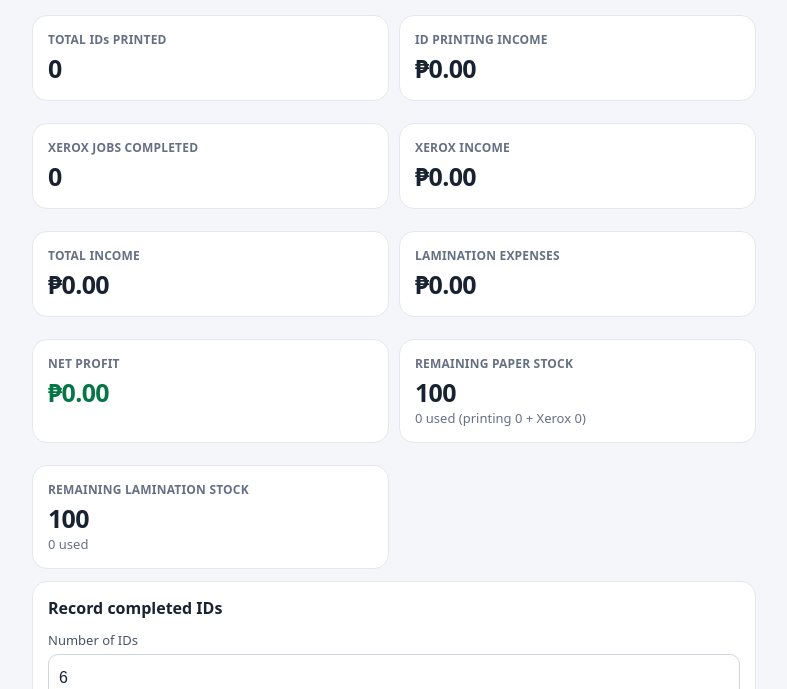
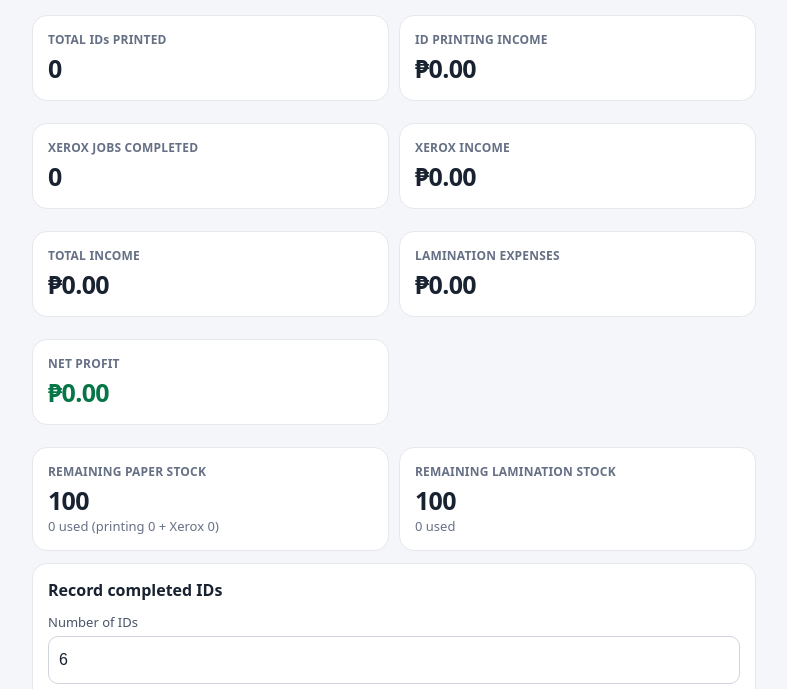
Before and after one commit to zain01-it/id-tracker, a plain HTML site: page index.html in a window 1280 px wide. Shown: the part 84-773 px from the top of the page, without its empty margins (246-1033 px from the left). Drawn offline with Linux system fonts and the light colour scheme.

Commit message:
Fix formatting of NET PROFIT section in index.html

```diff
--- a/index.html
+++ b/index.html
@@ -42,7 +42,7 @@ details summary{font-weight:700;cursor:pointer;padding:3px 0}details .row{margin
  <section class="card"><div class="label">XEROX INCOME</div><div class="value" id="xeroxIncome">₱0.00</div></section>
  <section class="card"><div class="label">TOTAL INCOME</div><div class="value" id="gross">₱0.00</div></section>
  <section class="card"><div class="label">LAMINATION EXPENSES</div><div class="value" id="expense">₱0.00</div></section>
- <section class="card-full"><div class="label">NET PROFIT</div><div class="value green" id="profit">₱0.00</div></section>
+ <section class="card-full"><div class="label">NET PROFIT</div><div class="value green" id="profit">₱0.00</div></section><br>
  <section class="card"><div class="label">REMAINING PAPER STOCK</div><div class="value" id="paperLeft">100</div><div class="muted" id="paperUsed">0 used</div></section>
  <section class="card"><div class="label">REMAINING LAMINATION STOCK</div><div class="value" id="lamLeft">100</div><div class="muted" id="lamUsed">0 used</div></section>
 </div>
```
